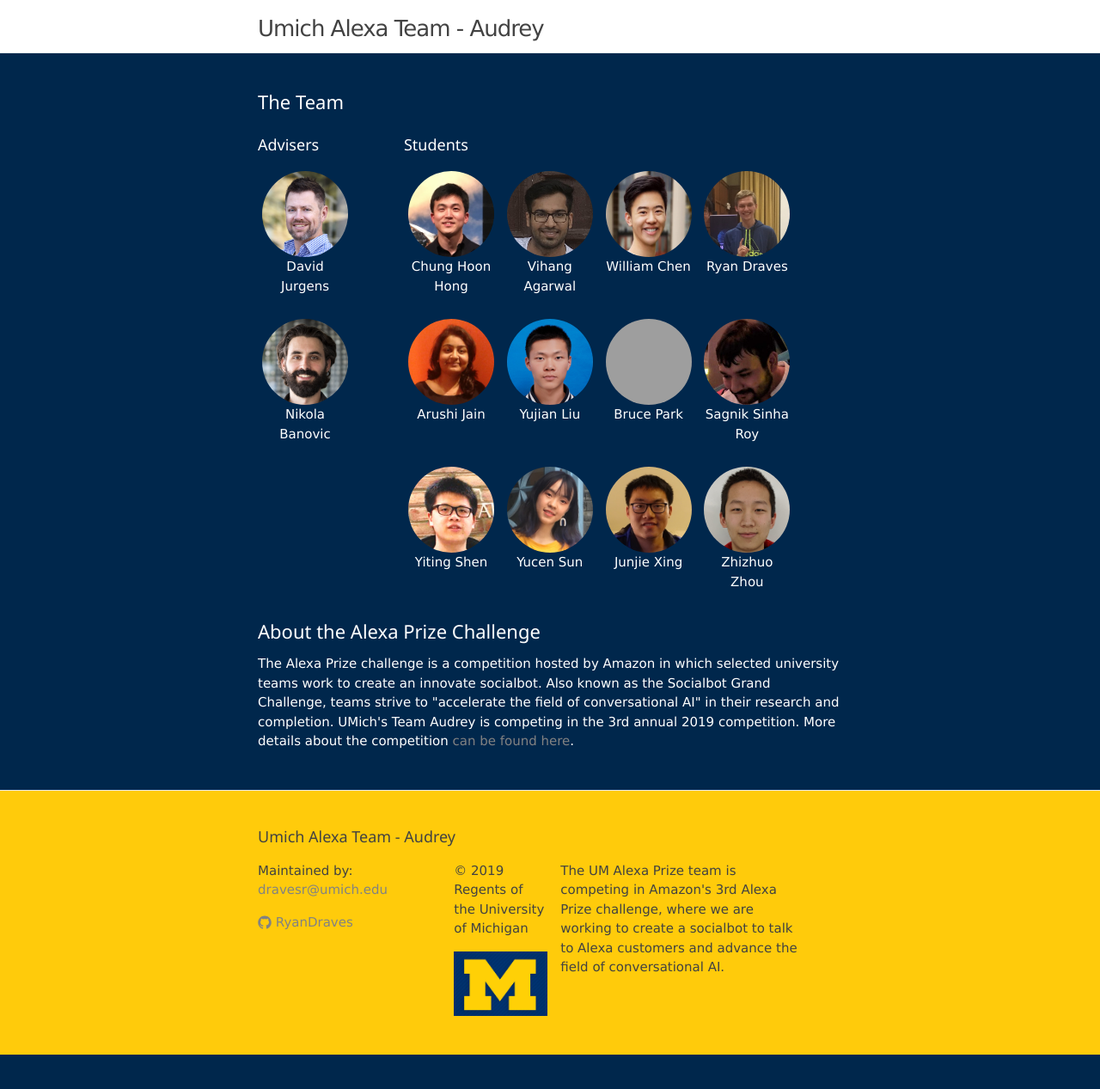
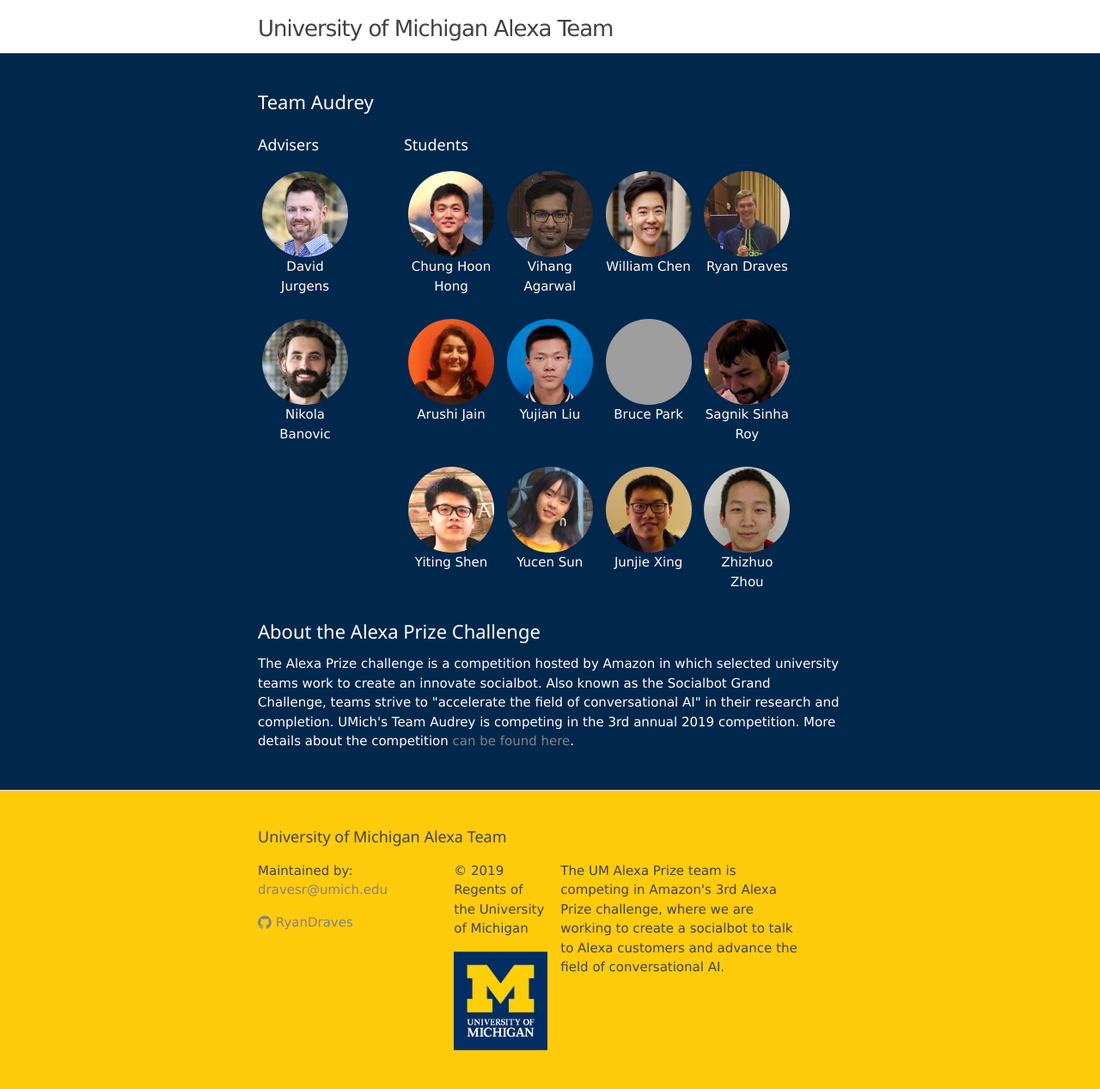
Before and after one commit to RyanDraves/alexaprize-audrey.github.io, a Jekyll site: the page built from index.html, in a window 1280 px wide. Shown: the whole page at 86% size. Built offline with Jekyll 4.4.1, drawn with Linux system fonts in a browser that asks for light colours; before the commit the page ends 1227 px from its top, so only the background shows below that; grey boxes are pictures that could not be loaded.

Commit message:
updated branding

```diff
--- a/_config.yml
+++ b/_config.yml
@@ -6,7 +6,7 @@
 # 'jekyll serve'. If you change this file, please restart the server process.
 
 # Site settings
-title: Umich Alexa Team - Audrey
+title: University of Michigan Alexa Team
 email: dravesr@umich.edu
 description: > # this means to ignore newlines until "baseurl:"
   The UM Alexa Prize team is competing in Amazon's 3rd Alexa
--- a/index.html
+++ b/index.html
@@ -8,7 +8,7 @@
 
   <p>That first conversation when you meet a best friend or even fall in love: We trot out our best stories to make a great first impression and ask questions connect with the other person while avoiding uncomfortable silences. We share more personal details about ourselves, and the conversation grows in depth. These conversations make us feel valued as people by allowing us to be ourselves and move beyond pleasantries to talk about things we might not normally.  However, current conversations with socialbots fall short, driven by short scripts that mindlessly regurgitate facts about movies, technology, and sports.  Our vision is to build a socialbot that connects with users through active listening and, through mutual storytelling, builds a meaningful connection based who they are as a person.</p> -->
 
-  <h1 class="page-heading">The Team</h1>
+  <h1 class="page-heading">Team Audrey</h1>
 
   <div class="w3-row">
     <div class="w3-col m4 l3">
```
Also changed, not shown: images/um-logo.png.
